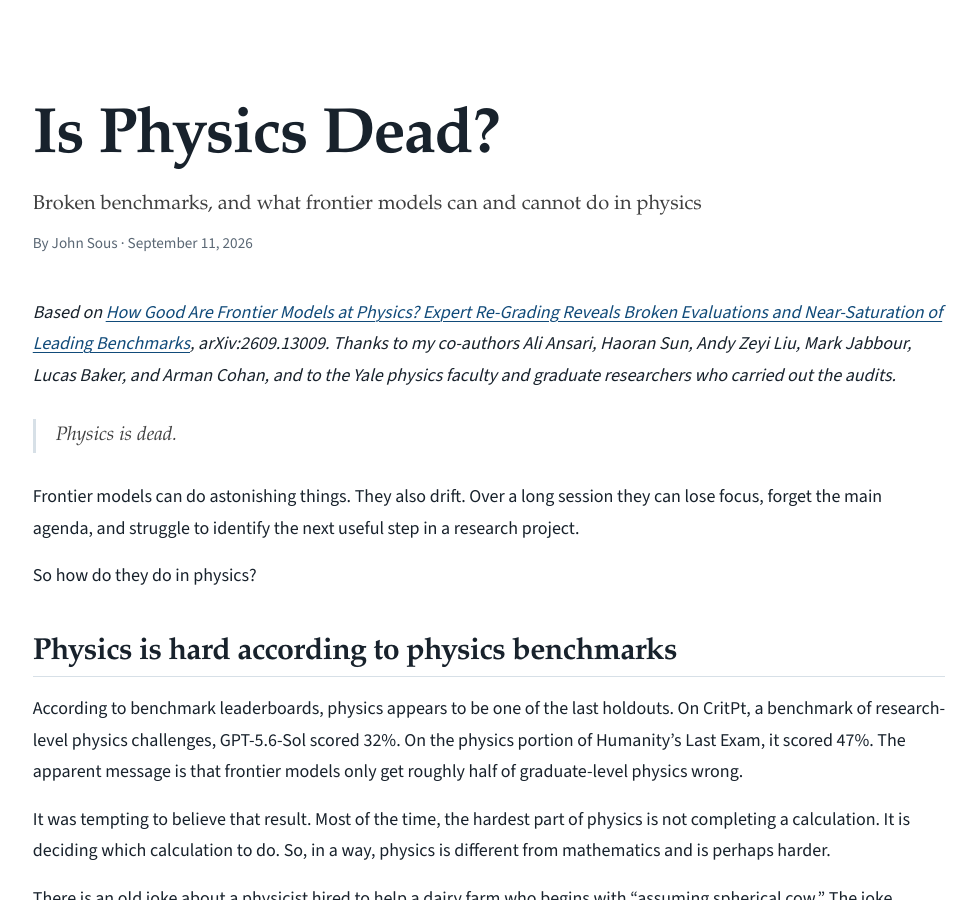
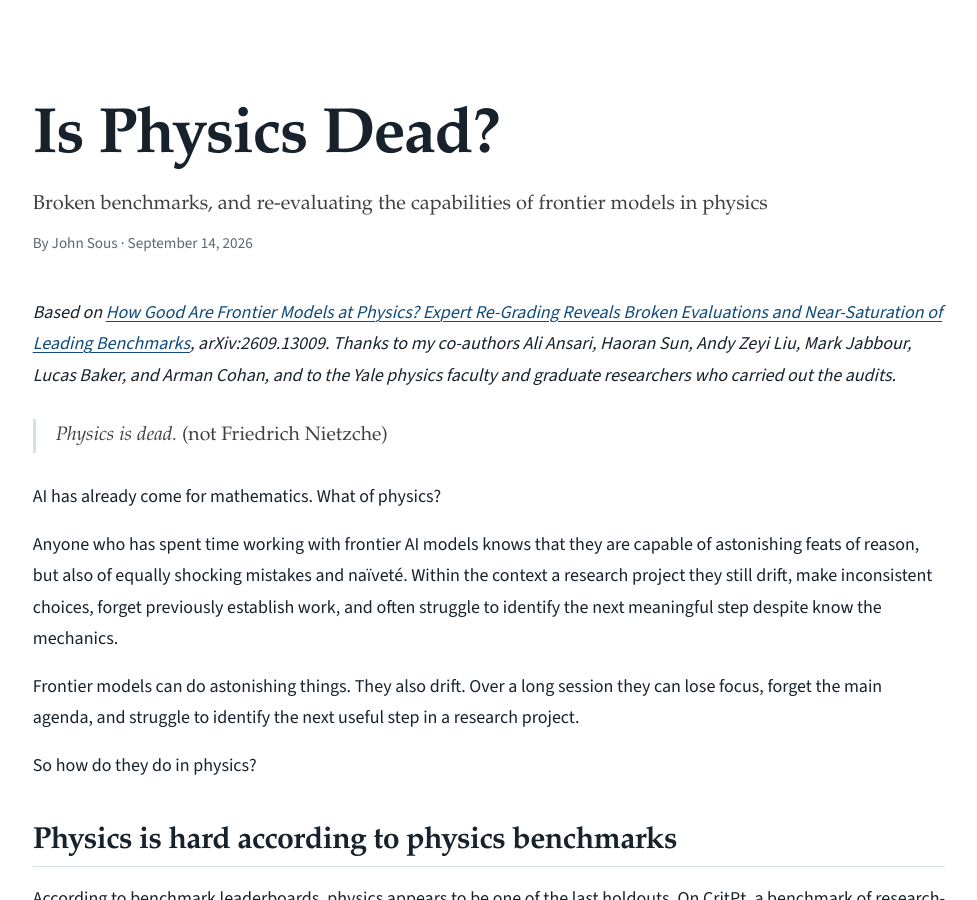
Before and after one commit to jsous/jsous.github.io, a Jekyll site: the page built from _posts/2026-09-11-is-physics-dead.md, in a window 1280 px wide and 900 px high. Shown: the whole window, without its empty margins (151-1128 px from the left). Built offline with Jekyll 4.4.1, drawn with Linux system fonts in a browser that asks for light colours.

Commit message:
Update 2026-09-11-is-physics-dead.md

```diff
--- a/_posts/2026-09-11-is-physics-dead.md
+++ b/_posts/2026-09-11-is-physics-dead.md
@@ -1,15 +1,20 @@
 ---
 layout: post
 title: "Is Physics Dead?"
-subtitle: "Broken benchmarks, and what frontier models can and cannot do in physics"
+subtitle: "Broken benchmarks, and re-evaluating the capabilities of frontier models in physics"
 author: "John Sous"
-date: 2026-09-11 12:00:00 -0400
+date: 2026-09-14 12:00:00 -0400
 description: "An expert audit of physics benchmarks."
 permalink: /blogs/is-physics-dead/
 ---
 *Based on [How Good Are Frontier Models at Physics? Expert Re-Grading Reveals Broken Evaluations and Near-Saturation of Leading Benchmarks](https://arxiv.org/abs/2609.13009), arXiv:2609.13009. Thanks to my co-authors Ali Ansari, Haoran Sun, Andy Zeyi Liu, Mark Jabbour, Lucas Baker, and Arman Cohan, and to the Yale physics faculty and graduate researchers who carried out the audits.*
 
 > *Physics is dead.*
+> (not Friedrich Nietzche)
+
+AI has already come for mathematics. What of physics?
+
+Anyone who has spent time working with frontier AI models knows that they are capable of astonishing feats of reason, but also of equally shocking mistakes and naïveté. Within the context a research project they still drift, make inconsistent choices, forget previously establish work, and often struggle to identify the next meaningful step despite know the mechanics.
 
 Frontier models can do astonishing things. They also drift. Over a long session they can lose focus, forget the main agenda, and struggle to identify the next useful step in a research project.
 
```
